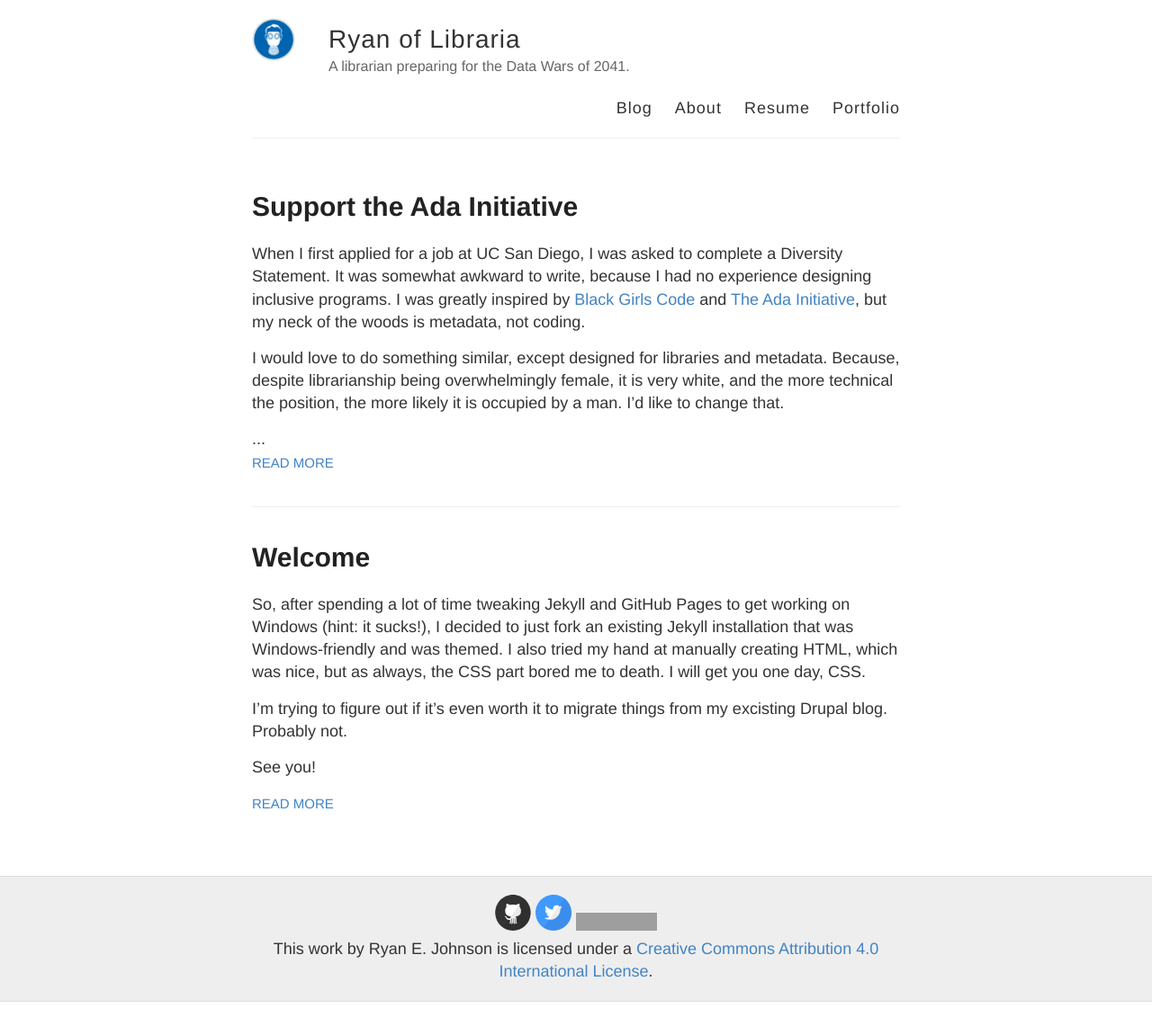
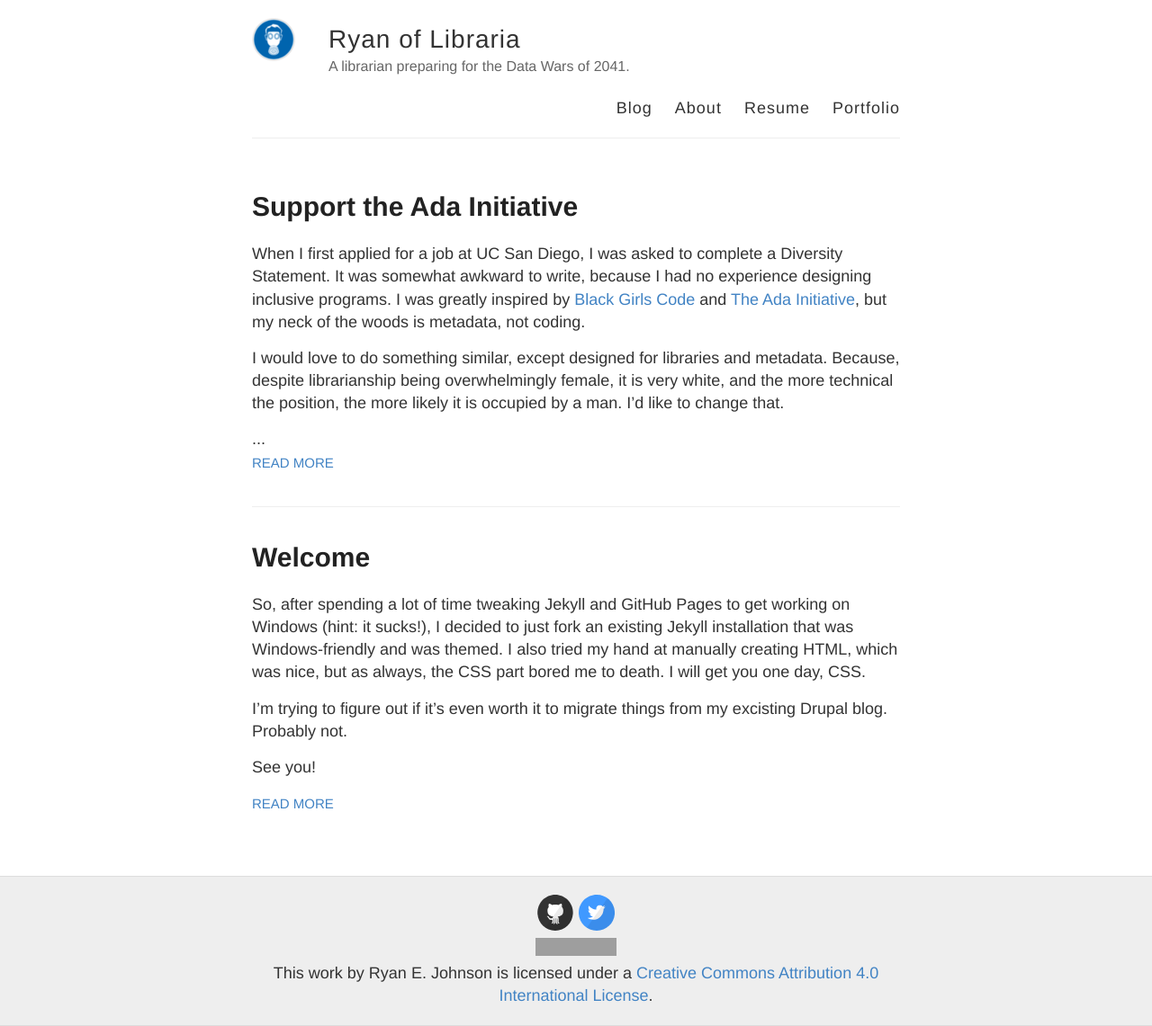
Before and after one commit to remerjohnson/remerjohnson.github.io, a Jekyll site: the page built from index.html, in a window 1280 px wide. Shown: the whole page at 90% size. Built offline with Jekyll 4.4.1, drawn with Linux system fonts in a browser that asks for light colours; before the commit the page ends 1114 px from its top, so only the background shows below that; grey boxes are pictures that could not be loaded.

Commit message:
Update default.html

```diff
--- a/_layouts/default.html
+++ b/_layouts/default.html
@@ -49,7 +49,7 @@
     <div class="wrapper-footer">
       <div class="container">
         <footer class="footer">
-          {% include svg-icons.html %}
+          {% include svg-icons.html %}<br />
           <a rel="license" href="http://creativecommons.org/licenses/by/4.0/"><img alt="Creative Commons License" style="border-width:0" src="https://i.creativecommons.org/l/by/4.0/88x31.png" /></a><br />This work by <span xmlns:cc="http://creativecommons.org/ns#" property="cc:attributionName">Ryan E. Johnson</span> is licensed under a <a rel="license" href="http://creativecommons.org/licenses/by/4.0/">Creative Commons Attribution 4.0 International License</a>.
         </footer>
       </div>
```
